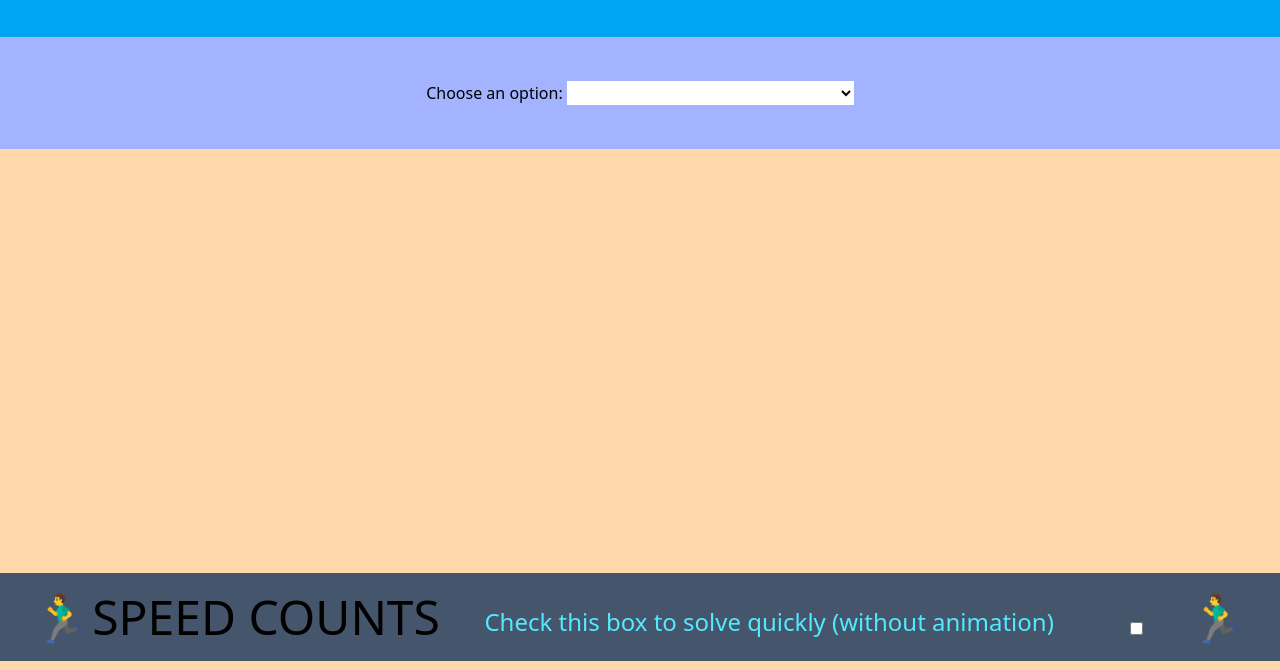
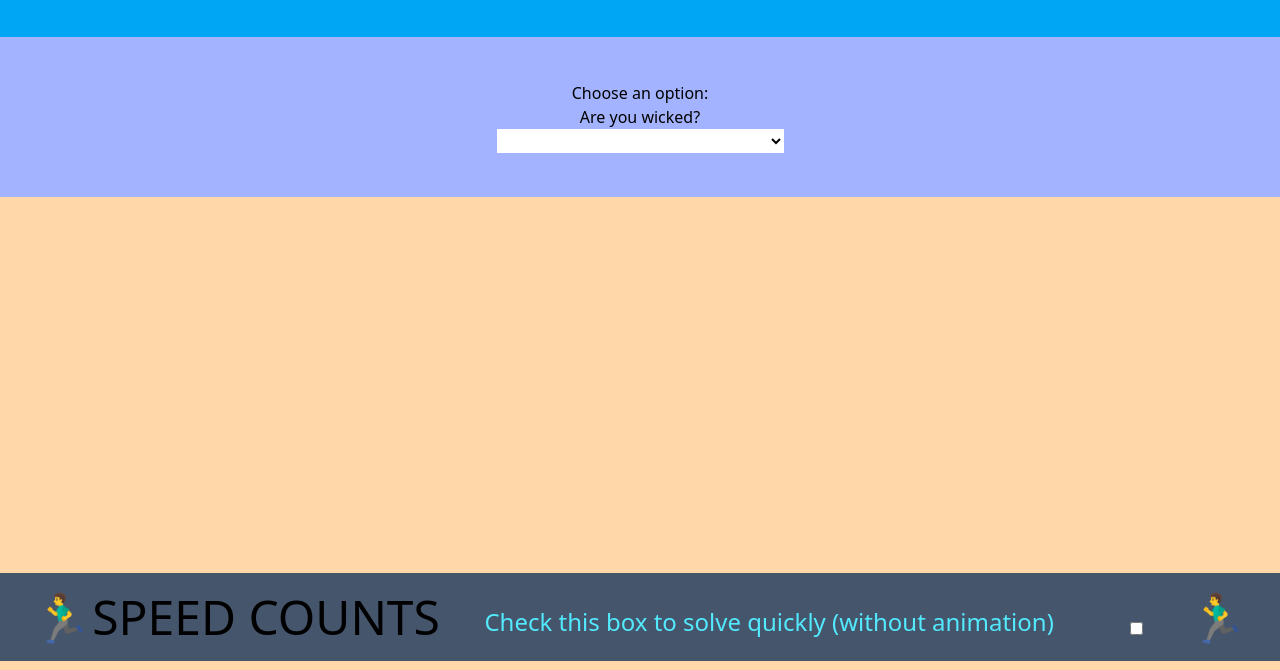
Before and after one commit to simozzer/Sidoku, a website: page index.html in a window 1280 px wide. Shown: the part 139-809 px from the top of the page. Drawn offline with Linux system fonts and the light colour scheme.

Commit message:
Added are you wicked?

```diff
--- a/index.html
+++ b/index.html
@@ -26,6 +26,7 @@
 
             <div id="menucontainer" class="p-11 mx-auto text-center bg-indigo-300">
             <label for="menu" class="3xl">Choose an option:</label>
+            <h1>Are you wicked?</h1>
             <select name="menu" id="menu" class="bg-white border-blue-800 border-separate">
                 <option value="None"></option>
                 <option value="Difficult">Shining Mirror (Difficult)</option>
```
Also changed, not shown: game.html (+2 -0 lines), css/output.css.
